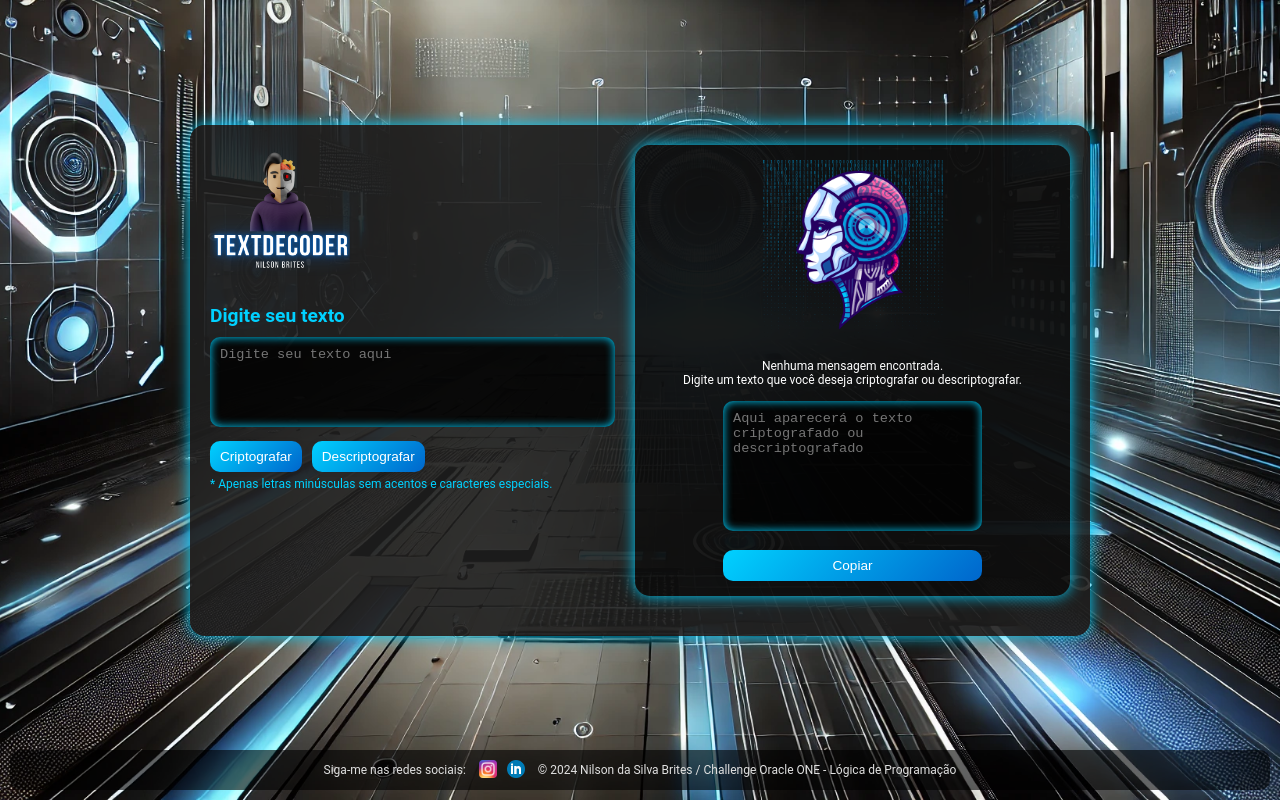
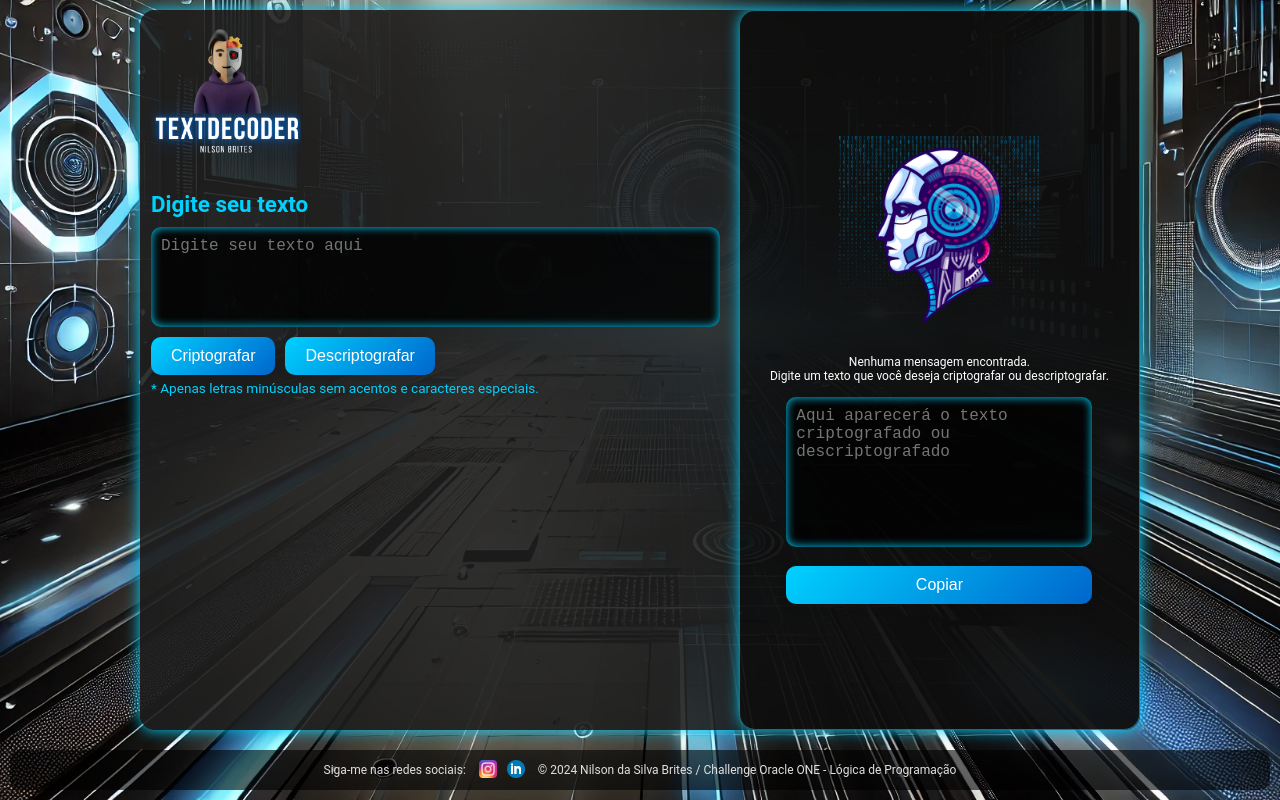
Before and after one commit to nilrd/Decodificador-de-Texto-Nilson.Brites-Challenge, a plain HTML site: page index.html in a window 1280 px wide. Drawn offline with Linux system fonts and the light colour scheme.

Commit message:
correções

```diff
--- a/style.css
+++ b/style.css
@@ -19,36 +19,46 @@ body {
 
 .container {
     display: flex;
-    flex-wrap: wrap;
-    max-width: 900px;
+    justify-content: space-between;
+    max-width: 1000px;
     width: 100%;
-    margin: auto;
-    padding: 20px;
     background-color: rgba(31, 31, 31, 0.9);
+    padding: 1px;
     border-radius: 15px;
     box-shadow: 0 0 15px #00d1ff;
-    gap: 20px;
-    max-height: 95vh;
+    overflow-x: hidden;
+    flex: 1;
+    max-height: 90vh;
+}
+
+.panel {
+    display: flex;
+    flex-direction: column;
+    justify-content: flex-start;
+    padding: 10px;
 }
 
 .left-panel, .right-panel {
-    flex: 1;
-    min-width: 300px;
     max-height: 100%;
     overflow-y: auto;
-    margin-bottom: 20px;
+}
+
+.left-panel {
+    flex: 1.5;
+    margin-right: 10px;
 }
 
 .right-panel {
+    flex: 1;
     display: flex;
     flex-direction: column;
     align-items: center;
     justify-content: center;
     background-color: rgba(0, 0, 0, 0.5);
-    text-align: center;
-    padding: 15px;
     border-radius: 15px;
     box-shadow: 0 0 15px #00d1ff;
+    text-align: center;
+    padding: 10px;
 }
 
 .right-panel p {
@@ -58,27 +68,27 @@ body {
 }
 
 h1 {
-    font-size: 1.2rem;
+    font-size: 1.4rem;
     color: #00d1ff;
     margin-bottom: 10px;
 }
 
 textarea {
     width: 100%;
+    height: 100px;
+    margin-bottom: 10px;
     padding: 10px;
-    height: 90px;
-    font-size: 0.85rem;
-    margin-bottom: 10px;
     border: none;
     border-radius: 10px;
     background-color: rgba(0, 0, 0, 0.8);
     color: #00d1ff;
+    font-size: 1rem;
     resize: none;
     box-shadow: inset 0 0 10px #00d1ff;
 }
 
 #output-texto {
-    height: 130px;
+    height: 150px;
     overflow-y: auto;
     margin-bottom: 10px;
 }
@@ -90,12 +100,12 @@ textarea {
 }
 
 button {
-    padding: 8px 10px;
+    padding: 10px 20px;
     border: none;
     border-radius: 10px;
     background: linear-gradient(135deg, #00d1ff, #0066cc);
     color: white;
-    font-size: 0.85rem;
+    font-size: 1rem;
     cursor: pointer;
     transition: background-color 0.3s ease, box-shadow 0.3s ease;
     box-shadow: 0 4px 10px rgba(0, 0, 0, 0.1);
@@ -116,27 +126,27 @@ button:focus, textarea:focus {
 }
 
 .logo {
-    max-width: 140px;
-    margin-bottom: 15px;
+    max-width: 150px;
+    margin-bottom: 20px;
 }
 
 .futuristic-image {
     width: 100%;
-    max-width: 180px;
+    max-width: 200px;
     margin-bottom: 15px;
     display: block;
 }
 
 .error-message {
     color: #e74c3c;
-    font-size: 0.75rem;
+    font-size: 0.85rem;
     margin-top: 5px;
     display: none;
 }
 
 .info-message {
     color: #00d1ff;
-    font-size: 0.75rem;
+    font-size: 0.85rem;
     margin-top: 5px;
     display: inline-block;
     text-align: left;
@@ -144,12 +154,12 @@ button:focus, textarea:focus {
 
 #btn-copiar {
     width: 100%;
-    padding: 8px;
+    padding: 10px;
     margin-top: 5px;
     border-radius: 10px;
     background: linear-gradient(135deg, #00d1ff, #0066cc);
     color: white;
-    font-size: 0.85rem;
+    font-size: 1rem;
     cursor: pointer;
     transition: background-color 0.3s ease, box-shadow 0.3s ease;
     box-shadow: 0 4px 10px rgba(0, 0, 0, 0.1);
```
